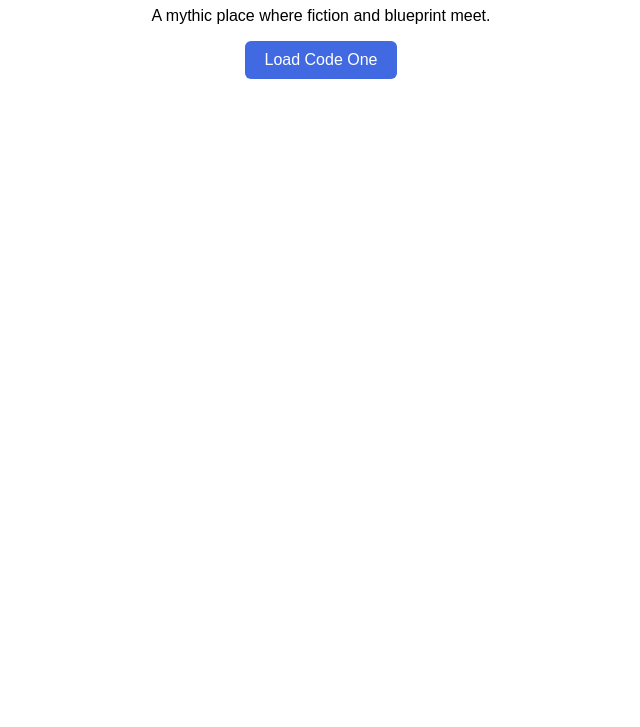
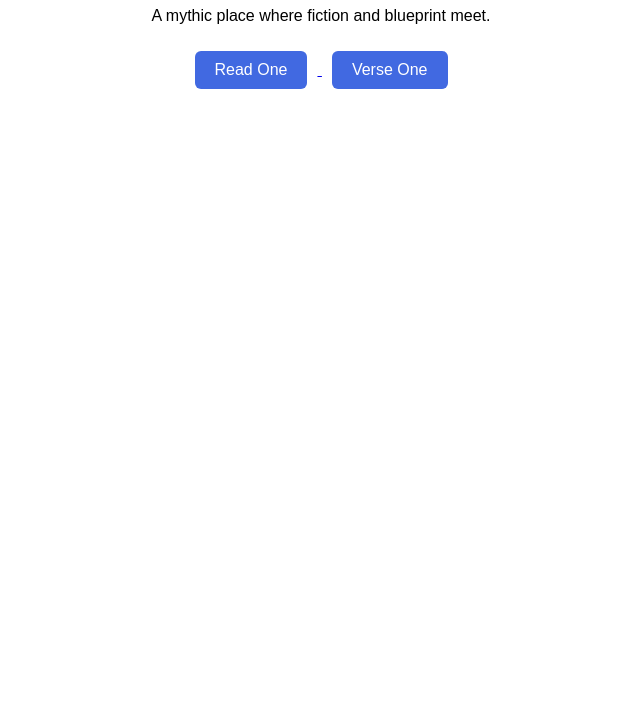
Before and after one commit to roddycw/pinnacle-manifesto, a plain HTML site: page index.html in a window 1280 px wide. Shown: the part 73-800 px from the top of the page, without its empty margins (319-959 px from the left). Drawn offline with Linux system fonts and the light colour scheme.

Commit message:
Add files via upload

```diff
--- a/index.html
+++ b/index.html
@@ -1,4 +1,3 @@
-
 <!DOCTYPE html>
 <html>
 <head>
@@ -8,12 +7,6 @@
       text-align: center;
       font-family: sans-serif;
     }
-    #secret {
-      display: none;
-      margin-top: 20px;
-      font-style: italic;
-      color: darkblue;
-    }
     button {
       padding: 10px 20px;
       font-size: 1em;
@@ -22,6 +15,7 @@
       background-color: royalblue;
       color: white;
       cursor: pointer;
+      margin: 10px;
     }
     button:hover {
       background-color: navy;
@@ -29,13 +23,17 @@
   </style>
 </head>
 <body>
+<div>
   <h1>Welcome to COPE One</h1>
   <p>A mythic place where fiction and blueprint meet.</p>
 
-  <button onclick="document.getElementById('secret').style.display='block'">
-    Load Code One
-  </button>
+  <a href="read-one.html">
+    <button>Read One</button>
+  </a>
 
-  <p id="secret">Ah-ha! The first fold has opened. The story deepens...</p>
+  <a href="Verse-one.html">
+    <button>Verse One</button>
+  </a>
+</div>
 </body>
 </html>
```
